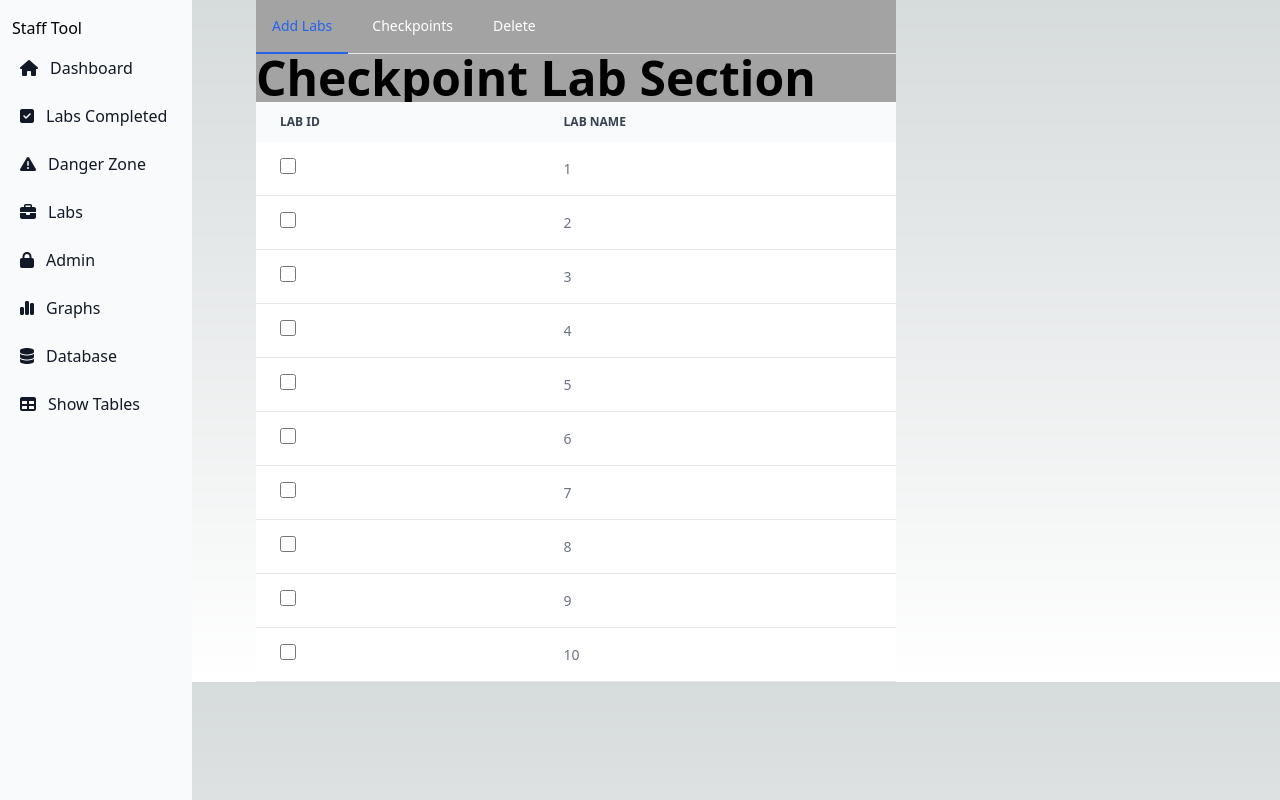
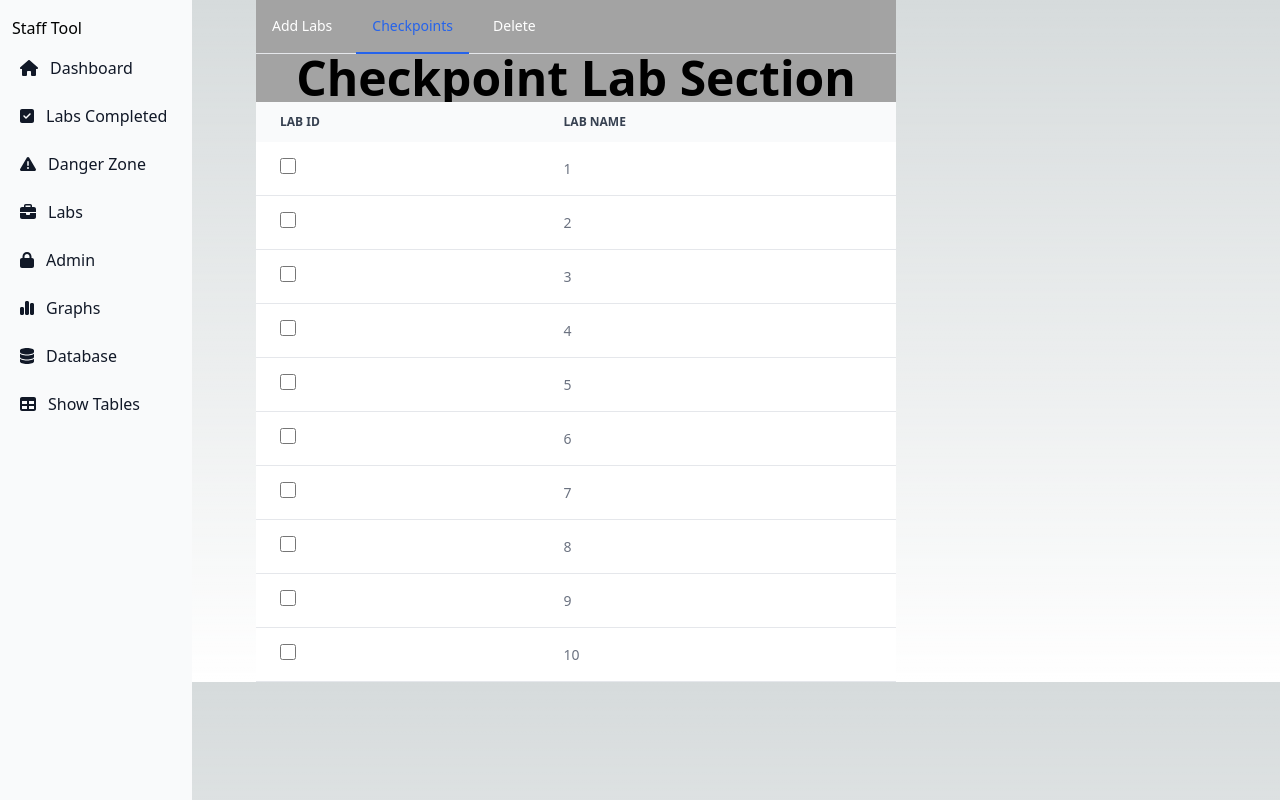
Before and after one commit to CalebStephens/CheckpointTool, a Next.js app in the folder checkpoint-tool/: page /admin/addLabs in a window 1280 px wide. Both pictures are taken after a click on the item "Checkpoints". Built offline with nearby package versions, Linux system fonts and the light colour scheme.

Commit message:
tab now highlights correctly based on what is selected

```diff
--- a/checkpoint-tool/components/admin/addLabsPage.js
+++ b/checkpoint-tool/components/admin/addLabsPage.js
@@ -8,19 +8,18 @@ const addLabs = () => {
   const [currentTab, setCurrentTab] = useState("Labs");
 
 
-
   return (
     <>
     <div class="text-sm font-medium text-center text-white border-b border-gray-200 dark:text-white dark:border-gray-700">
         <ul class="flex flex-wrap -mb-px" >
             <li class="mr-2" onClick={() => setCurrentTab("Labs")} >
-                <a href="#" class="inline-block p-4 text-blue-600 border-b-2 border-blue-600 rounded-t-lg active dark:text-blue-500 dark:border-blue-500" aria-current="page">Add Labs</a>
+            {currentTab == "Labs" ? <a href="#" class="inline-block p-4 text-blue-600 border-b-2 border-blue-600 rounded-t-lg active dark:text-blue-500 dark:border-blue-500 hover:text-gray-600 hover:border-gray-300 dark:hover:text-gray-300" aria-current="page">Add Labs</a> : <a href="#" class="inline-block p-4 border-b-2 border-transparent rounded-t-lg hover:text-gray-600 hover:border-gray-300 dark:hover:text-gray-300"> Add Labs</a> }
             </li>
             <li class="mr-2" onClick={() => setCurrentTab("Checkpoint")}>
-                <a href="#" class="inline-block p-4 border-b-2 border-transparent rounded-t-lg hover:text-gray-600 hover:border-gray-300 dark:hover:text-gray-300">Checkpoints</a>
+            {currentTab == "Checkpoint" ? <a href="#" class="inline-block p-4 text-blue-600 border-b-2 border-blue-600 rounded-t-lg active dark:text-blue-500 dark:border-blue-500 hover:text-gray-600 hover:border-gray-300 dark:hover:text-gray-300" aria-current="page">Checkpoints</a> : <a href="#" class="inline-block p-4 border-b-2 border-transparent rounded-t-lg hover:text-gray-600 hover:border-gray-300 dark:hover:text-gray-300"> Checkpoints</a> }
             </li>
             <li class="mr-2" onClick={() => setCurrentTab("Delete")}>
-                <a href="#" class="inline-block p-4 border-b-2 border-transparent rounded-t-lg hover:text-gray-600 hover:border-gray-300 dark:hover:text-gray-300">Delete</a>
+            {currentTab == "Delete" ? <a href="#" class="inline-block p-4 text-blue-600 border-b-2 border-blue-600 rounded-t-lg active dark:text-blue-500 dark:border-blue-500 hover:text-gray-600 hover:border-gray-300 dark:hover:text-gray-300" aria-current="page">Delete</a> : <a href="#" class="inline-block p-4 border-b-2 border-transparent rounded-t-lg hover:text-gray-600 hover:border-gray-300 dark:hover:text-gray-300"> Delete</a> }
             </li>
         </ul>
     </div>
--- a/checkpoint-tool/components/admin/checkpointLabsTab.js
+++ b/checkpoint-tool/components/admin/checkpointLabsTab.js
@@ -25,7 +25,7 @@ const checkPointLabsTab = () => {
     return (
         <>
 
-            <h1 class="flex items-center text-5xl font-extrabold dark:text-white">Checkpoint Lab Section</h1>
+            <h1 class="flex text-5xl justify-center font-extrabold dark:text-white">Checkpoint Lab Section</h1>
 
 
 
--- a/checkpoint-tool/components/admin/deleteLab.js
+++ b/checkpoint-tool/components/admin/deleteLab.js
@@ -25,7 +25,7 @@ const deleteLab = () => {
 
     return (
         <>
-        <h1 class="flex items-center text-5xl font-extrabold dark:text-white">Delete Labs</h1>
+        <h1 class="flex justify-center text-5xl font-extrabold dark:text-white">Delete Labs</h1>
         <div class="relative overflow-x-auto">
                 <table class="w-full text-sm text-left text-gray-500 dark:text-gray-400">
                     <thead class="text-xs text-gray-700 uppercase bg-gray-50 dark:bg-gray-700 dark:text-gray-400">
--- a/checkpoint-tool/pages/admin/labsCompletedPage.js
+++ b/checkpoint-tool/pages/admin/labsCompletedPage.js
@@ -1,5 +1,5 @@
-import LabsCompleted from '../components/admin/LabsCompleted'
-import Layout from '../components/admin/layout'
+import LabsCompleted from '../../components/admin/LabsCompleted'
+import Layout from '../../components/admin/layout'
 
 const LabsCompletedPage = () => {
     return (
```
